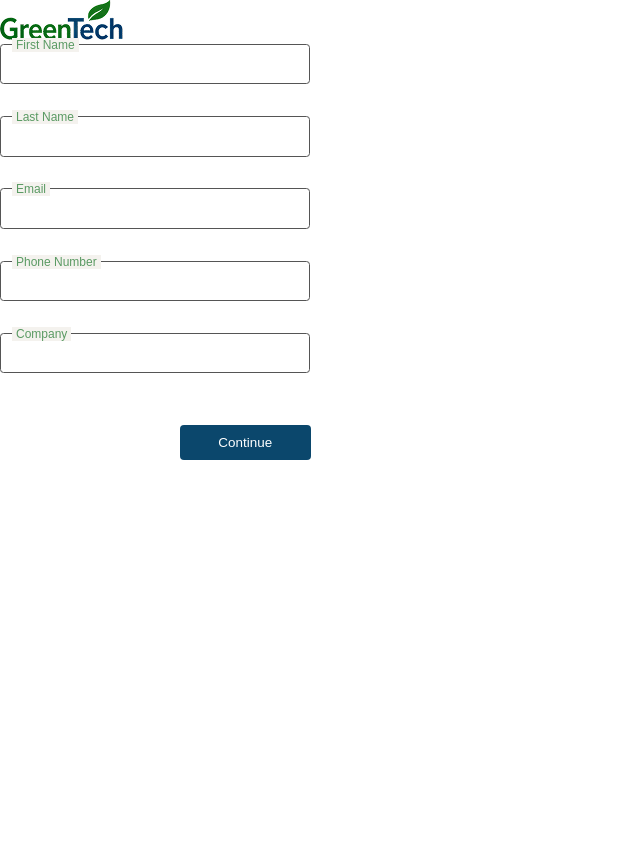
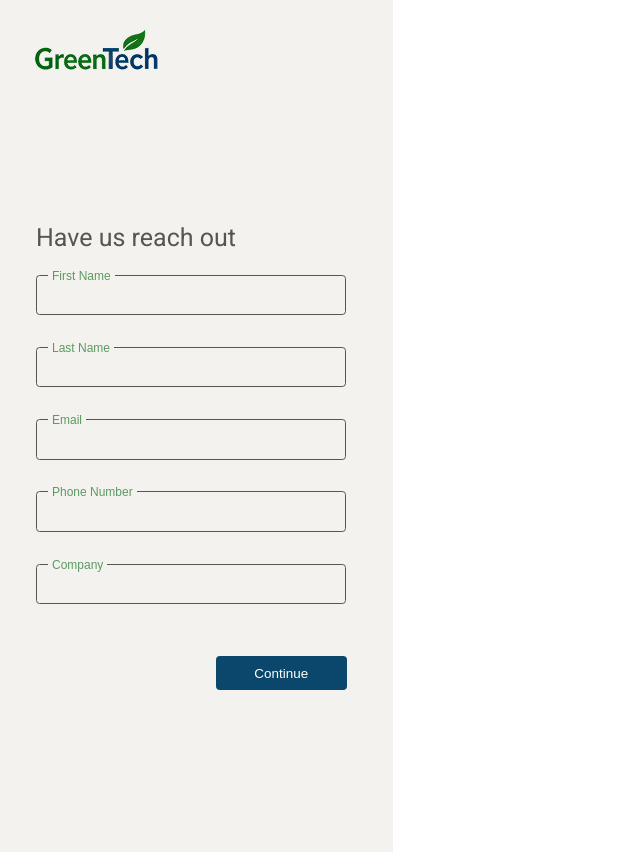
Before and after one commit to kevin7391s/clutch-hire-test, a Vue app: page / in a window 1280 px wide. Shown: the whole page, without its empty margins (0-640 px from the left). Built offline with nearby package versions, Linux system fonts and the light colour scheme; a web font is replaced by a local one.

Commit message:
Style FormView
Match Form elements to Figma layout. Added width, height, margin, etc.

```diff
--- a/src/views/FormView.vue
+++ b/src/views/FormView.vue
@@ -3,8 +3,11 @@
     <!-- Logo displayed above the form, matching the Figma design -->
     <img src="@/assets/greentech 1.png" alt="GreenTech logo" class="logo" />
 
-    <!-- FormFields handles all input UI. Passes down form object by v-model and listens for submit -->
-    <FormFields v-model:form="form" @submit="onSubmit" />
+    <div class="form-body">
+      <h1 class="form-title">Have us reach out</h1>
+      <!-- FormFields handles all input UI. Passes down form object by v-model and listens for submit -->
+      <FormFields v-model:form="form" @submit="onSubmit" />
+    </div>
   </div>
 </template>
 
@@ -38,3 +41,39 @@ export default defineComponent({
   },
 });
 </script>
+
+<style scoped>
+.form-container {
+  width: 393px;
+  height: 852px;
+  margin: 0 auto;
+  background-color: #f4f2ee;
+  font-family: "Roboto", sans-serif;
+  box-sizing: border-box;
+  position: relative;
+  padding: 0;
+}
+
+.logo {
+  position: absolute;
+  width: 122.83px;
+  height: 40px;
+  top: 30px;
+  left: 35px;
+}
+
+.form-body {
+  position: absolute;
+  top: 208px;
+  left: 36px;
+  right: 36px;
+}
+
+.form-title {
+  font-size: 25px;
+  font-weight: 400;
+  color: #555552;
+  margin-bottom: 25px;
+  line-height: 1;
+}
+</style>
```
